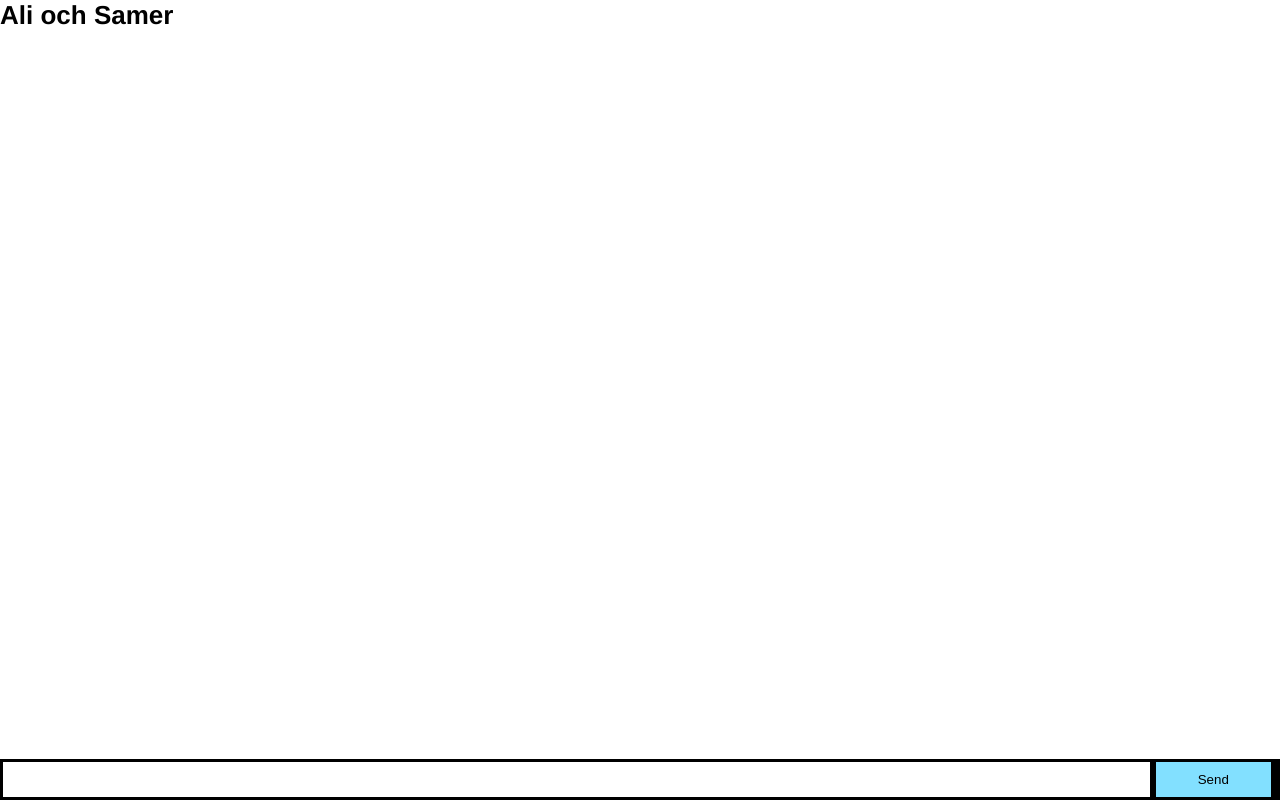
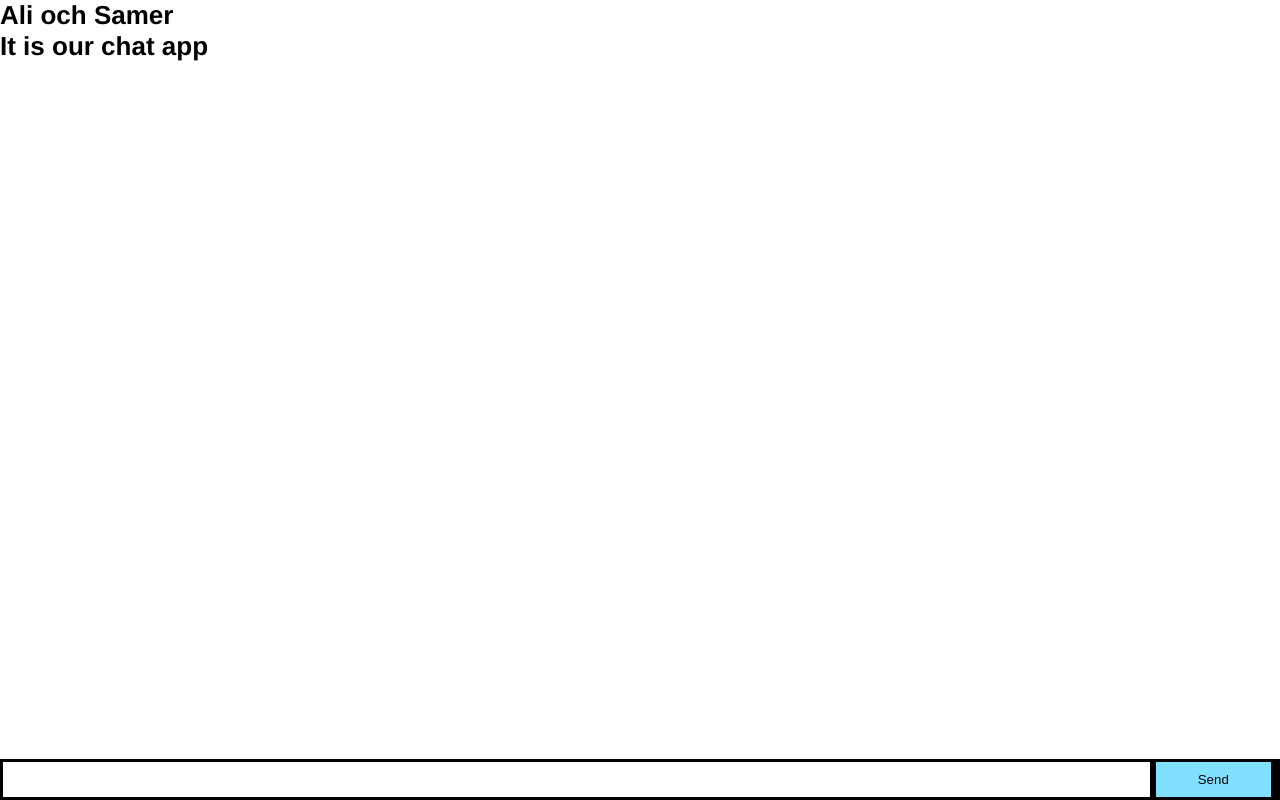
Before and after one commit to SamerSenbol/chatApp-socket.io, a website: page index.html in a window 1280 px wide. Drawn offline with nearby package versions, Linux system fonts and the light colour scheme; no server answers.

Commit message:
Testing the github connecting push and pull.

```diff
--- a/index.html
+++ b/index.html
@@ -31,6 +31,7 @@
         });
       </script>
       <h1>Ali och Samer</h1>
+      <h1>It is our chat app</h1>
     <ul id="messages"></ul>
     <form action="">
       <input id="m" autocomplete="off" /><button>Send</button>
```
